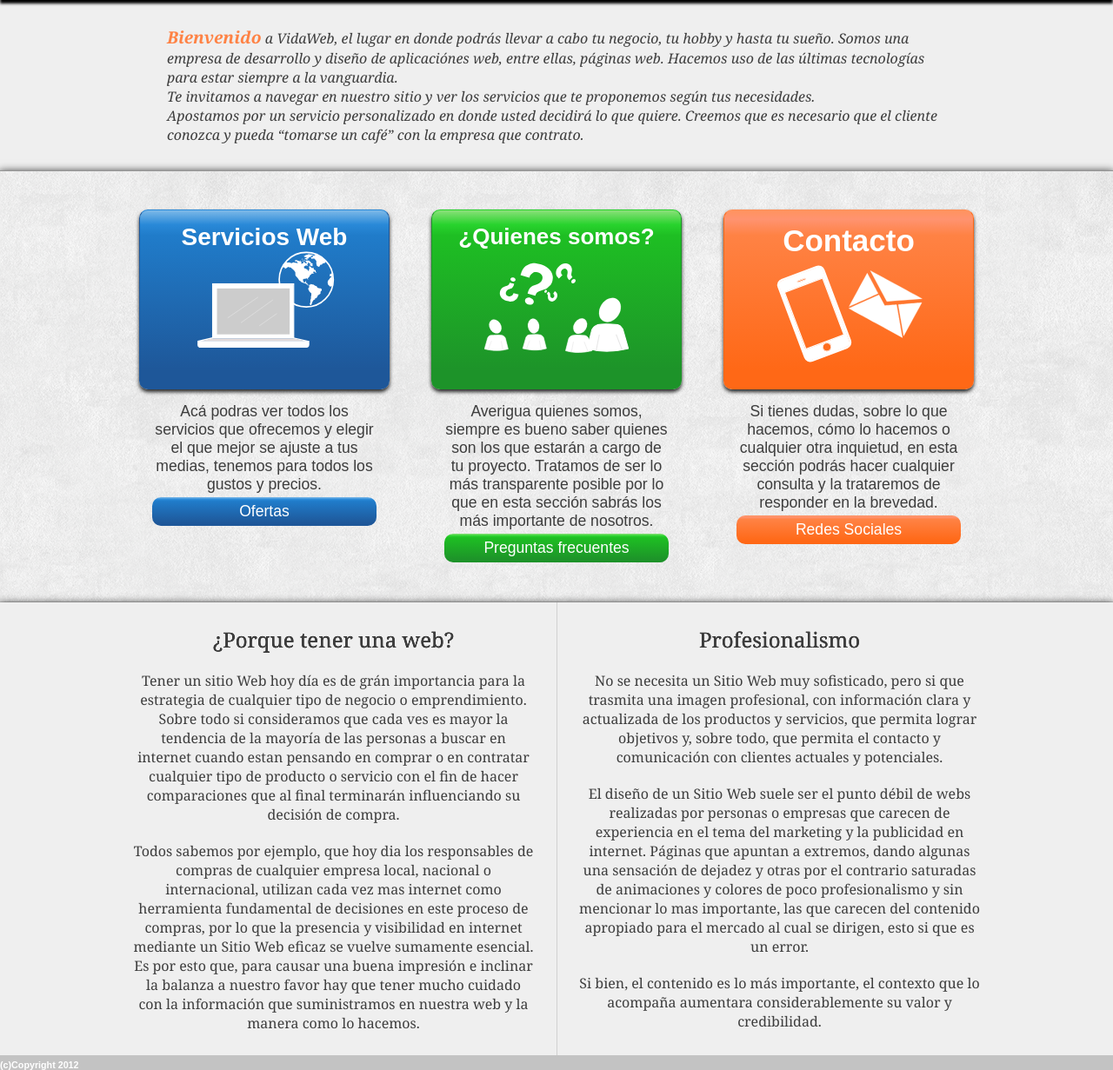
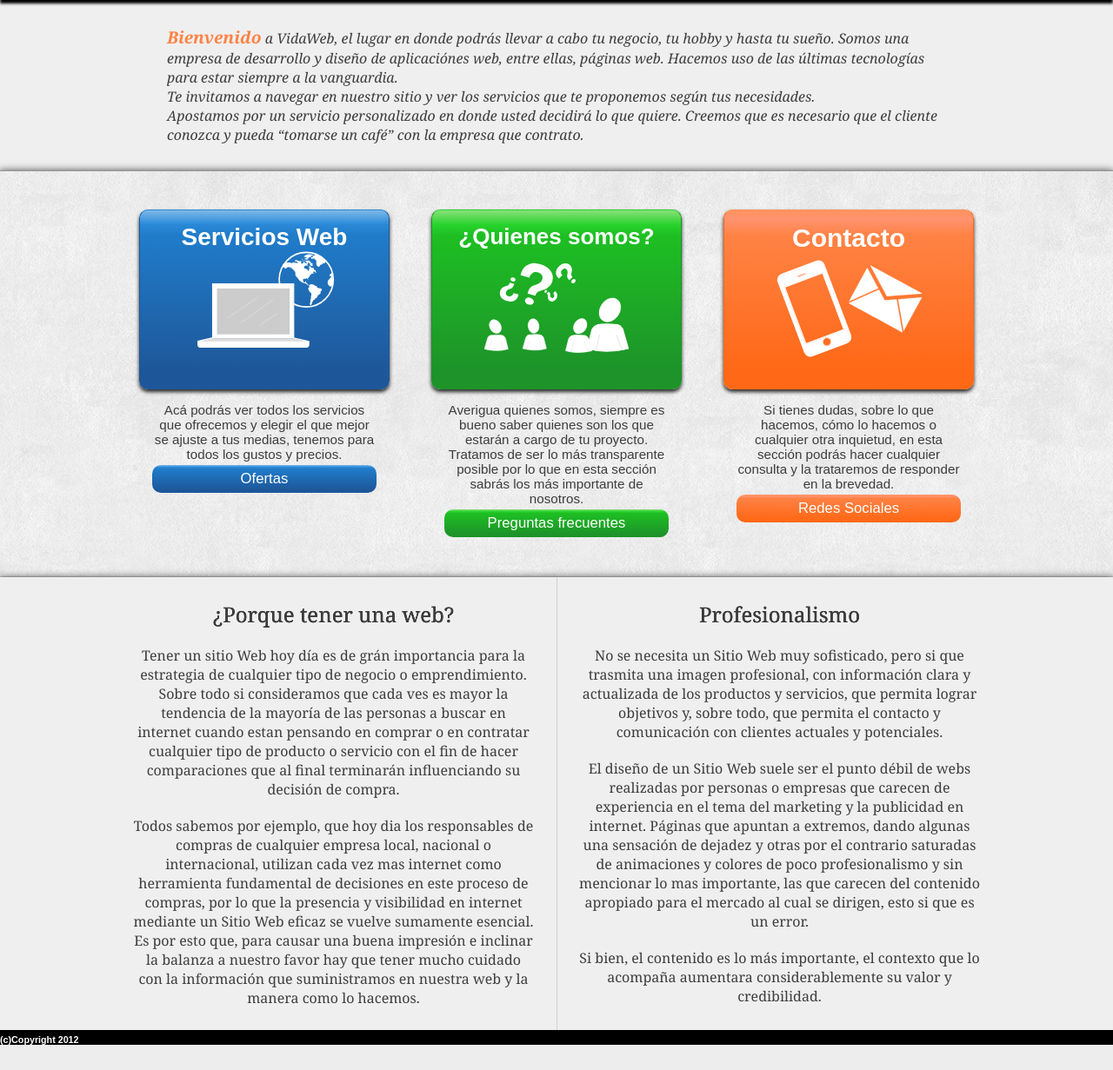
Before and after one commit to wilsonxp/Proyecto-web, a PHP site: page / in a window 1280 px wide. Shown: the part 87-1318 px from the top of the page at 87% size. After the commit the page ends 1289 px from the top, so only its background shows below. Run offline with PHP 8.4, Linux system fonts and the light colour scheme.

Commit message:
subiendo

```diff
--- a/css/index.css
+++ b/css/index.css
@@ -91,9 +91,6 @@ nav ul li a{
     color: white;
     text-decoration:none;
 }
-nav ul li a div p{
-    /*font-size:100%;*/
-}
 
 .caja1{
     /*------------------------*/
@@ -183,7 +180,7 @@ nav ul li a div p{
     -webkit-box-shadow: 0px 7px 1px 0px #292929;
     box-shadow: 0px 3px 4px 0px #292929;
     height: 180px;
-    font-size: 35px;
+    font-size: 30px;
     font-weight: 900;
     /*width: 100%;*/
     min-width: 170px;
@@ -196,14 +193,13 @@ nav ul li a div p{
     /*border: 1px solid black;*/
     margin-top: 10px;
     color: #3D3D3D;
-    font-size: 110%;
+    font-size: 95%;
     margin: 15px;
 }
-.descripcion p{
-    text-align: center;
-}
+
 .descripcion a{
     display: inline-block;
+    font-size: 110%;
 }
 .li1 div a{
     border-radius: 10px;
@@ -300,7 +296,7 @@ article{
 
 /*-----------FOOTER-----------------*/
 footer{
-    background: #c3c3c3;
+    background: rgba(0,0,0,1);
     color: white;
     padding-top:5px;
 }
--- a/css/servicios.css
+++ b/css/servicios.css
@@ -248,7 +248,7 @@ table tr td img{
 
 /*------SECTION (DESCRIPCION PLANES)*/
 #des-tablas{
-    background-color: rgba(0,0,0,.6);
+    background-color: rgba(0,0,0,.1);
     border-top: 1px solid rgba(104,104,104,.1);
     padding:20px 0;
 }
--- a/index.php
+++ b/index.php
@@ -1,7 +1,7 @@
 <!DOCTYPE html>
 <html lang="es">
     <head>
-        <title>Titulo de la web</title>
+        <title>Vida Web</title>
         <script type="text/javascript" src="js/modernizr.custom.79584.js"></script>
         <link  type="text/css" rel="stylesheet" href="css/reset.css"/>
         <link  type="text/css" rel="stylesheet" href="css/index.css"/>
@@ -32,7 +32,7 @@
                             </div>
                         </a>
                         <div class="descripcion">
-                            <p>Acá podras ver todos los servicios que ofrecemos y elegir el que mejor se ajuste a tus medias, tenemos para todos los gustos y precios.</p>
+                            <p>Acá podrás ver todos los servicios que ofrecemos y elegir el que mejor se ajuste a tus medias, tenemos para todos los gustos y precios.</p>
                             <a href="oferta.php">Ofertas</a>
                         </div>
                     </li>
```
